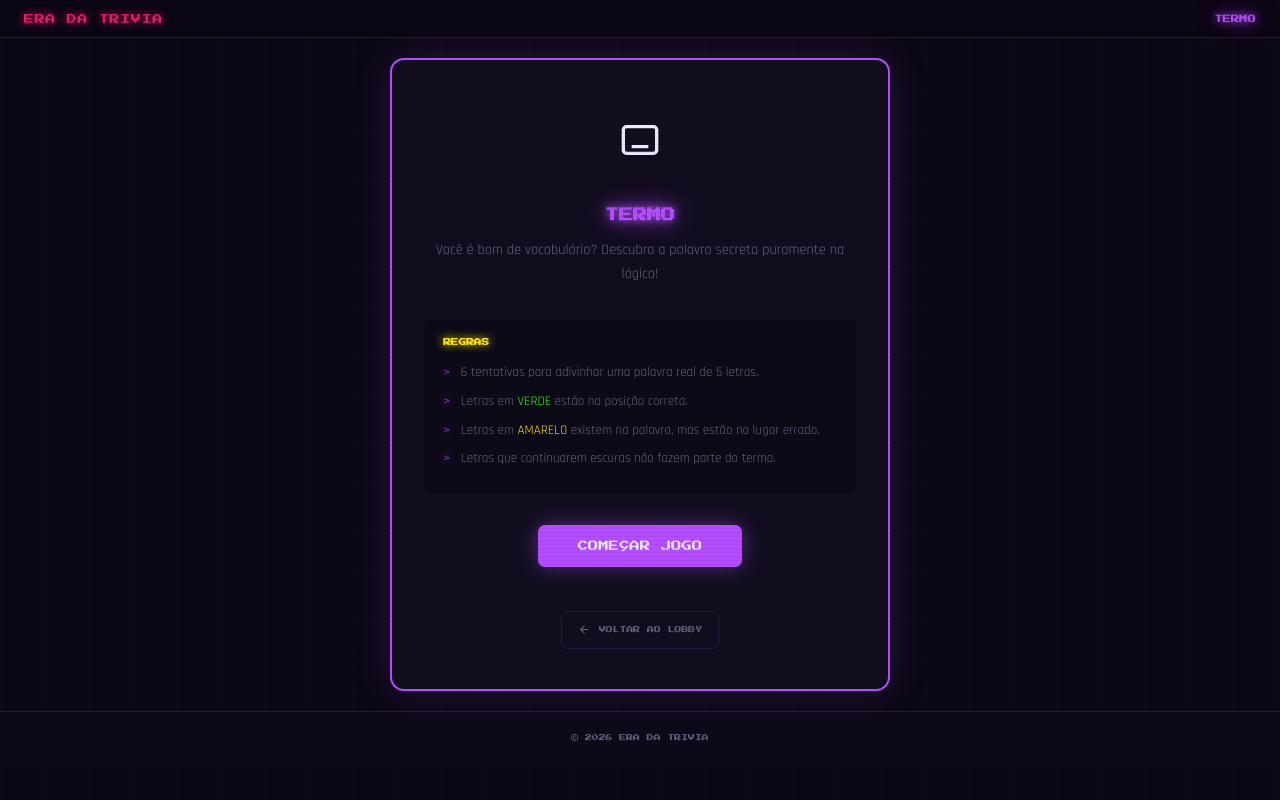
After one commit to Kennedhy/Game-Hub, a Spring Boot app: page /termo.html in a window 1280 px wide. The commit adds this page. Run offline with Spring Boot 4, Linux system fonts and the light colour scheme.

Commit message:
Termo e assets adicionados
Introduce a new Wordle-like game 'Termo': adds termo.html, termo.js and termo.css implementing the UI, game logic (virtual keyboard, validation, dictionary check) and notifications. Also updates index.html to expose the new game entry and cleans up some markup.

```diff
--- /dev/null
+++ b/src/main/resources/static/css/termo.css
@@ -0,0 +1,134 @@
+.termo-main-container {
+    display: flex;
+    justify-content: center;
+    align-items: center;
+    min-height: calc(100vh - 140px);
+    padding: 20px 0;
+    width: 100%;
+}
+
+.termo-game-wrapper {
+    width: 100%;
+    max-width: 360px;
+    display: flex;
+    flex-direction: column;
+    align-items: center;
+    animation: entradaCard .45s cubic-bezier(.22,1,.36,1);
+}
+
+.termo-lista-regras {
+    list-style: none;
+}
+.termo-lista-regras li {
+    font-size: .82rem;
+    color: var(--suave);
+    padding: .28rem 0 .28rem 1.1rem;
+    position: relative;
+    line-height: 1.5;
+}
+.termo-lista-regras li::before {
+    content: '>';
+    position: absolute;
+    left: 0;
+    color: var(--roxo) !important;
+    text-shadow: 0 0 8px var(--roxo);
+}
+
+.termo-grid-board {
+    display: grid;
+    grid-template-rows: repeat(6, 1fr);
+    gap: 8px;
+    width: 100%;
+    max-width: 320px;
+    aspect-ratio: 5 / 6;
+    margin-bottom: 20px;
+}
+
+.termo-row {
+    display: grid;
+    grid-template-columns: repeat(5, 1fr);
+    gap: 8px;
+}
+
+.termo-box {
+    background: var(--card2);
+    border: 2px solid var(--borda);
+    border-radius: var(--raio);
+    display: flex;
+    align-items: center;
+    justify-content: center;
+    font-size: 1.6rem;
+    font-weight: 700;
+    text-transform: uppercase;
+    color: var(--texto);
+    user-select: none;
+    transition: all 0.1s ease;
+}
+
+.termo-box.pop {
+    transform: scale(1.05);
+    border-color: var(--roxo);
+    box-shadow: 0 0 10px rgba(180, 77, 255, 0.2);
+}
+
+.termo-box.correct, .termo-key.correct {
+    background-color: rgba(57, 255, 20, 0.12) !important;
+    border-color: var(--verde) !important;
+    color: var(--verde) !important;
+    text-shadow: 0 0 8px var(--verde);
+}
+
+.termo-box.misplaced, .termo-key.misplaced {
+    background-color: rgba(255, 229, 0, 0.12) !important;
+    border-color: var(--amarelo) !important;
+    color: var(--amarelo) !important;
+    text-shadow: 0 0 8px var(--amarelo);
+}
+
+.termo-box.wrong, .termo-key.wrong {
+    background-color: rgba(11, 7, 20, 0.6) !important;
+    border-color: var(--borda) !important;
+    color: var(--suave) !important;
+    opacity: 0.4;
+}
+
+.termo-keyboard {
+    display: flex;
+    flex-direction: column;
+    gap: 6px;
+    width: 100%;
+    margin-bottom: 15px;
+}
+
+.termo-keyboard-row {
+    display: flex;
+    justify-content: center;
+    gap: 4px;
+}
+
+.termo-key {
+    background-color: var(--card);
+    color: var(--texto);
+    border: 1px solid var(--borda);
+    border-radius: 4px;
+    padding: 12px 0;
+    flex: 1;
+    font-family: 'Rajdhani', sans-serif;
+    font-size: 0.95rem;
+    font-weight: 600;
+    cursor: pointer;
+    text-transform: uppercase;
+    transition: background 0.1s, all 0.2s;
+}
+
+.termo-key:hover {
+    border-color: var(--suave);
+    background-color: var(--card2);
+}
+
+.termo-key-wide {
+    flex: 1.5;
+    font-size: 0.52rem;
+    font-family: 'Press Start 2P', monospace;
+    color: var(--suave);
+}
--- /dev/null
+++ b/src/main/resources/static/js/termo.js
@@ -0,0 +1,222 @@
+const DICIONARIO_REAL = [
+    "TERMO", "NUVEM", "VALOR", "PORTA", "FESTA", "PRATO", "CLONE", "LEITE", "PIANO", "AMIGO",
+    "CARRO", "TEMPO", "CORPO", "MENTE", "SABOR", "SAUDE", "LUGAR", "MUNDO", "PODER", "JOVEM",
+    "CAMPO", "PEDRA", "FORTE", "VIVER", "PRECO", "SINAL", "LINHA", "PONTO", "VISTA", "LETRA",
+    "GRUPO", "GRAVE", "CORRE", "NOITE", "MANHA", "FORMA", "SANTO", "FALSO", "CERTO", "JUSTO",
+    "PONTE", "LONGE", "FONTE", "NERVO", "CAIXA", "TRENO", "ROUPA", "CHAVE", "LIVRO", "FRUTA"
+];
+
+let palavraSecreta = "";
+const TENTATIVAS = 6;
+const TAMANHO_PALAVRA = 5;
+
+let linhaAtual = 0;
+let colunaAtual = 0;
+let jogoFinalizado = false;
+let matrizSessao = [];
+let estaValidando = false;
+
+document.addEventListener("DOMContentLoaded", () => {
+    const btnComecar = document.getElementById("btn-comecar");
+    if (btnComecar) {
+        btnComecar.addEventListener("click", () => {
+            document.getElementById("termo-tela-inicio").style.display = "none";
+            document.getElementById("termo-tela-jogo").style.display = "flex";
+            prepararPartida();
+        });
+    }
+    inicializarListeners();
+});
+
+function prepararPartida() {
+    palavraSecreta = DICIONARIO_REAL[Math.floor(Math.random() * DICIONARIO_REAL.length)];
+    linhaAtual = 0;
+    colunaAtual = 0;
+    jogoFinalizado = false;
+    estaValidando = false;
+    matrizSessao = Array(TENTATIVAS).fill().map(() => Array(TAMANHO_PALAVRA).fill(""));
+
+    const grid = document.getElementById("termo-grid");
+    grid.innerHTML = "";
+
+    for (let i = 0; i < TENTATIVAS; i++) {
+        let divLinha = document.createElement("div");
+        divLinha.className = "termo-row";
+        for (let j = 0; j < TAMANHO_PALAVRA; j++) {
+            let divCaixa = document.createElement("div");
+            divCaixa.className = "termo-box";
+            divCaixa.id = `termo-box-${i}-${j}`;
+            divLinha.appendChild(divCaixa);
+        }
+        grid.appendChild(divLinha);
+    }
+
+    document.querySelectorAll(".termo-key").forEach(b => {
+        b.classList.remove("correct", "misplaced", "wrong");
+    });
+}
+
+function dispararNotificacao(msg, tipo) {
+    const box = document.getElementById("termo-notif");
+    if (!box) return;
+    box.innerText = msg;
+    box.className = `notificacao visivel ${tipo}`;
+    setTimeout(() => { box.classList.remove("visivel"); }, 3000);
+}
+
+function inserirLetra(l) {
+    if (jogoFinalizado || colunaAtual >= TAMANHO_PALAVRA) return;
+    matrizSessao[linhaAtual][colunaAtual] = l;
+    const caixa = document.getElementById(`termo-box-${linhaAtual}-${colunaAtual}`);
+    if (caixa) {
+        caixa.innerText = l;
+        caixa.classList.add("pop");
+    }
+    colunaAtual++;
+}
+
+function apagarLetra() {
+    if (jogoFinalizado || colunaAtual === 0) return;
+    colunaAtual--;
+    matrizSessao[linhaAtual][colunaAtual] = "";
+    const caixa = document.getElementById(`termo-box-${linhaAtual}-${colunaAtual}`);
+    if (caixa) {
+        caixa.innerText = "";
+        caixa.classList.remove("pop");
+    }
+}
+
+async function verificarDicionarioReal(palavra) {
+    if (DICIONARIO_REAL.includes(palavra)) return true;
+    try {
+        const resposta = await fetch(`https://api.dicionario-aberto.net/word/${palavra.toLowerCase()}`);
+        const resultado = await resposta.json();
+        return resultado.length > 0;
+    } catch (erro) {
+        return true;
+    }
+}
+
+async function validarTentativa() {
+    if (jogoFinalizado || estaValidando) return;
+
+    if (colunaAtual < TAMANHO_PALAVRA) {
+        dispararNotificacao("PALAVRA INCOMPLETA!", "erro");
+        return;
+    }
+
+    const palpite = matrizSessao[linhaAtual].join("");
+
+    for (let i = 0; i < linhaAtual; i++) {
+        if (matrizSessao[i].join("") === palpite) {
+            dispararNotificacao("VOCÊ JÁ TENTOU ESSA!", "erro");
+            return;
+        }
+    }
+
+    estaValidando = true;
+
+    const palavraValida = await verificarDicionarioReal(palpite);
+    if (!palavraValida) {
+        dispararNotificacao("ESSA PALAVRA NÃO EXISTE!", "erro");
+        estaValidando = false;
+        return;
+    }
+
+    let letrasRestantes = palavraSecreta.split("");
+    let totalAcertos = 0;
+    let estadosChaves = {};
+
+    for (let i = 0; i < TAMANHO_PALAVRA; i++) {
+        const caixa = document.getElementById(`termo-box-${linhaAtual}-${i}`);
+        const letra = palpite[i];
+        if (letra === palavraSecreta[i]) {
+            caixa.classList.add("correct");
+            letrasRestantes[i] = null;
+            totalAcertos++;
+            estadosChaves[letra] = "correct";
+        }
+    }
+
+    for (let i = 0; i < TAMANHO_PALAVRA; i++) {
+        const caixa = document.getElementById(`termo-box-${linhaAtual}-${i}`);
+        const letra = palpite[i];
+        if (letra !== palavraSecreta[i]) {
+            let idx = letrasRestantes.indexOf(letra);
+            if (idx !== -1) {
+                caixa.classList.add("misplaced");
+                letrasRestantes[idx] = null;
+                if (estadosChaves[letra] !== "correct") estadosChaves[letra] = "misplaced";
+            } else {
+                caixa.classList.add("wrong");
+                if (!estadosChaves[letra]) estadosChaves[letra] = "wrong";
+            }
+        }
+    }
+
+    atualizarTecladoVirtual(estadosChaves);
+
+    if (totalAcertos === TAMANHO_PALAVRA) {
+        dispararNotificacao("SENSACIONAL! VOCE GANHOU!", "sucesso");
+        jogoFinalizado = true;
+    } else {
+        linhaAtual++;
+        colunaAtual = 0;
+        if (linhaAtual === TENTATIVAS) {
+            dispararNotificacao(`FIM DE JOGO! PALAVRA: ${palavraSecreta}`, "erro");
+            jogoFinalizado = true;
+        }
+    }
+
+    estaValidando = false;
+}
+
+function atualizarTecladoVirtual(mapaEstados) {
+    for (const [letra, estado] of Object.entries(mapaEstados)) {
+        const botaoTeclado = document.querySelector(`.termo-key[data-key="${letra}"]`);
+        if (botaoTeclado) {
+            if (estado === "correct") {
+                botaoTeclado.classList.remove("misplaced", "wrong");
+                botaoTeclado.classList.add("correct");
+            } else if (estado === "misplaced" && !botaoTeclado.classList.contains("correct")) {
+                botaoTeclado.classList.remove("wrong");
+                botaoTeclado.classList.add("misplaced");
+            } else if (estado === "wrong" && !botaoTeclado.classList.contains("correct") && !botaoTeclado.classList.contains("misplaced")) {
+                botaoTeclado.classList.add("wrong");
+            }
+        }
+    }
+}
+
+function inicializarListeners() {
+    document.querySelectorAll(".termo-key").forEach(b => {
+        b.replaceWith(b.cloneNode(true));
+    });
+
+    document.querySelectorAll(".termo-key").forEach(b => {
+        b.addEventListener("click", () => {
+            const cmd = b.getAttribute("data-key");
+            mapearAcao(cmd);
+        });
+    });
+
+    window.removeEventListener("keydown", lidarTecladoFisico);
+    window.addEventListener("keydown", lidarTecladoFisico);
+}
+
+function lidarTecladoFisico(e) {
+    const tecla = e.key.toUpperCase();
+    if (tecla === "ENTER") mapearAcao("ENTER");
+    else if (tecla === "BACKSPACE") mapearAcao("BACKSPACE");
+    else if (tecla.match(/^[A-Z]$/)) mapearAcao(tecla);
+}
+
+function mapearAcao(acao) {
+    if (acao === "ENTER") {
+        validarTentativa();
+    } else if (acao === "BACKSPACE") {
+        apagarLetra();
+    } else {
+        inserirLetra(acao);
+    }
+}
--- /dev/null
+++ b/src/main/resources/static/termo.html
@@ -0,0 +1,98 @@
+<!DOCTYPE html>
+<html lang="pt-BR">
+<head>
+  <meta charset="UTF-8">
+  <meta name="viewport" content="width=device-width, initial-scale=1.0">
+  <title>Era da Trivia | Termo</title>
+  <link rel="stylesheet" href="css/base.css">
+  <link rel="stylesheet" href="css/termo.css">
+</head>
+<body>
+
+  <header class="cabecalho">
+    <a href="index.html" class="logo">
+      <span class="texto-logo">ERA DA TRIVIA</span>
+    </a>
+    <div class="direita-cabecalho">
+      <div class="emblema-usuario">
+        <span class="brilho-roxo">TERMO</span>
+      </div>
+    </div>
+  </header>
+
+  <main class="termo-main-container">
+
+    <div id="termo-tela-inicio" class="card-inicio" style="border-color: var(--roxo); box-shadow: 0 0 40px rgba(180, 77, 255, 0.18);">
+      <div class="icone-inicio roxo">
+        <svg viewBox="0 0 24 24" fill="none" stroke="currentColor" stroke-width="2">
+          <rect x="2" y="4" width="20" height="16" rx="2"/>
+          <path d="M6 8h.01M10 8h.01M14 8h.01M18 8h.01M6 12h.01M10 12h.01M14 12h.01M18 12h.01M7 16h10"/>
+        </svg>
+      </div>
+      <h1 class="brilho-roxo">TERMO</h1>
+      <p class="descricao">Você é bom de vocabulário? Descubra a palavra secreta puramente na lógica!</p>
+
+      <div class="regras">
+        <h3 class="brilho-roxo" style="color: var(--amarelo);">REGRAS</h3>
+        <ul class="termo-lista-regras">
+          <li>6 tentativas para adivinhar uma palavra real de 5 letras.</li>
+          <li>Letras em <span style="color:var(--verde)">VERDE</span> estão na posição correta.</li>
+          <li>Letras em <span style="color:var(--amarelo)">AMARELO</span> existem na palavra, mas estão no lugar errado.</li>
+          <li>Letras que continuarem escuras não fazem parte do termo.</li>
+        </ul>
+      </div>
+
+      <button id="btn-comecar" class="btn-jogar" style="background: var(--roxo); box-shadow: 0 0 20px rgba(180, 77, 255, 0.45); color: var(--texto);">COMEÇAR JOGO</button>
+      <div style="margin-top: 1.4rem;">
+        <a href="index.html" class="btn-voltar">
+          <svg viewBox="0 0 24 24" fill="none" stroke="currentColor" stroke-width="2"><path d="M19 12H5M12 19l-7-7 7-7"/></svg>
+          VOLTAR AO LOBBY
+        </a>
+      </div>
+    </div>
+
+    <div id="termo-tela-jogo" class="termo-game-wrapper" style="display: none;">
+
+      <div id="termo-grid" class="termo-grid-board"></div>
+
+      <div class="termo-keyboard">
+        <div class="termo-keyboard-row">
+          <button class="termo-key" data-key="Q">Q</button><button class="termo-key" data-key="W">W</button>
+          <button class="termo-key" data-key="E">E</button><button class="termo-key" data-key="R">R</button>
+          <button class="termo-key" data-key="T">T</button><button class="termo-key" data-key="Y">Y</button>
+          <button class="termo-key" data-key="U">U</button><button class="termo-key" data-key="I">I</button>
+          <button class="termo-key" data-key="O">O</button><button class="termo-key" data-key="P">P</button>
+        </div>
+        <div class="termo-keyboard-row">
+          <button class="termo-key" data-key="A">A</button><button class="termo-key" data-key="S">S</button>
+          <button class="termo-key" data-key="D">D</button><button class="termo-key" data-key="F">F</button>
+          <button class="termo-key" data-key="G">G</button><button class="termo-key" data-key="H">H</button>
+          <button class="termo-key" data-key="J">J</button><button class="termo-key" data-key="K">K</button>
+          <button class="termo-key" data-key="L">L</button>
+        </div>
+        <div class="termo-keyboard-row">
+          <button class="termo-key termo-key-wide" data-key="BACKSPACE">BACK</button>
+          <button class="termo-key" data-key="Z">Z</button><button class="termo-key" data-key="X">X</button>
+          <button class="termo-key" data-key="C">C</button><button class="termo-key" data-key="V">V</button>
+          <button class="termo-key" data-key="B">B</button><button class="termo-key" data-key="N">N</button>
+          <button class="termo-key" data-key="M">M</button>
+          <button class="termo-key termo-key-wide" data-key="ENTER">ENTER</button>
+        </div>
+      </div>
+
+      <div style="text-align: center; margin-top: 1rem;">
+        <a href="index.html" class="btn-voltar">
+          <svg viewBox="0 0 24 24" fill="none" stroke="currentColor" stroke-width="2"><path d="M19 12H5M12 19l-7-7 7-7"/></svg>
+          DESISTIR
+        </a>
+      </div>
+    </div>
+  </main>
+
+  <footer class="rodape"><p>&copy; 2026 ERA DA TRIVIA</p></footer>
+
+  <div id="termo-notif" class="notificacao"></div>
+
+  <script src="js/termo.js"></script>
+</body>
+</html>
```
Also changed, not shown: src/main/resources/static/index.html (+19 -17 lines), 9 other files.
